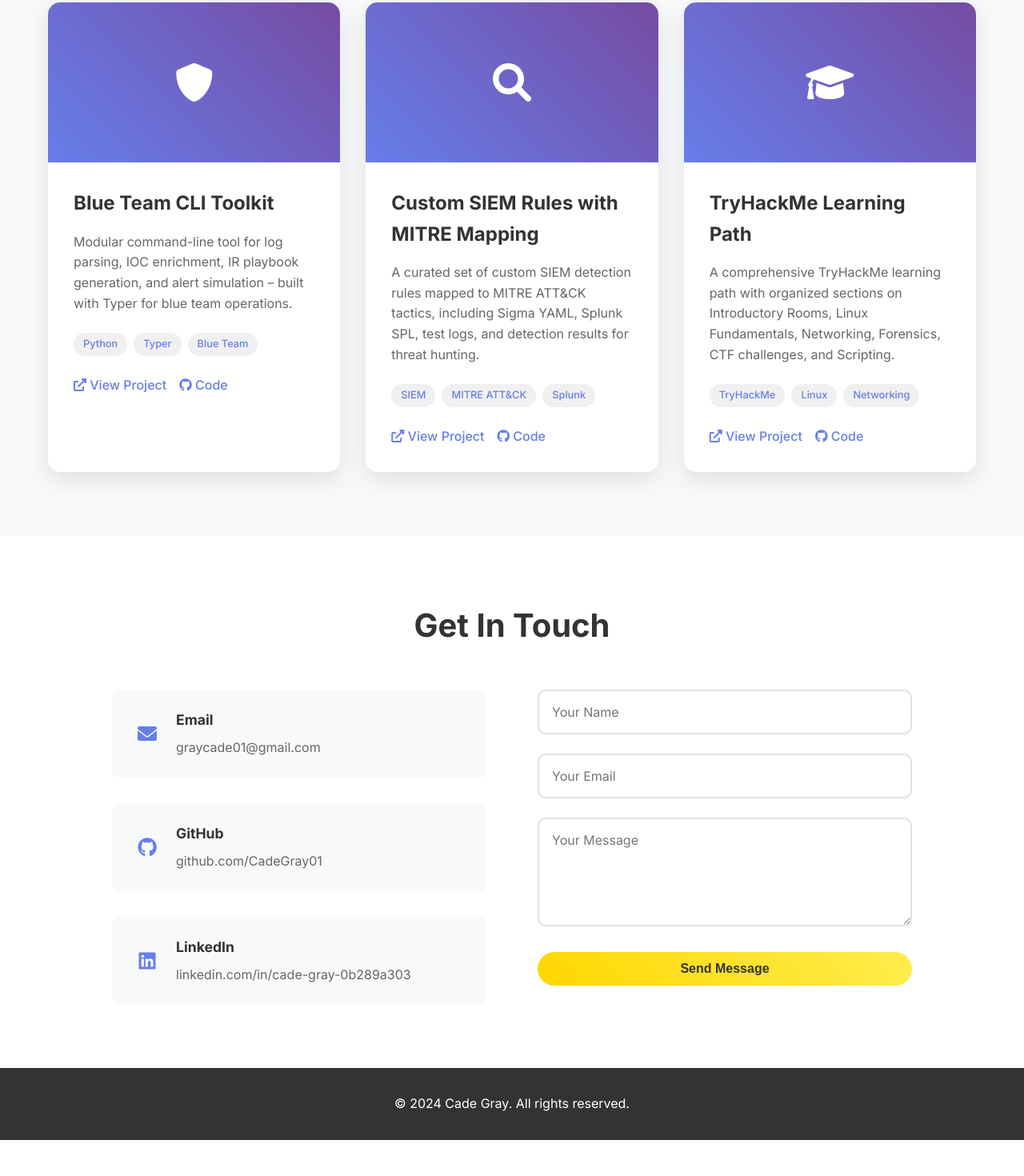
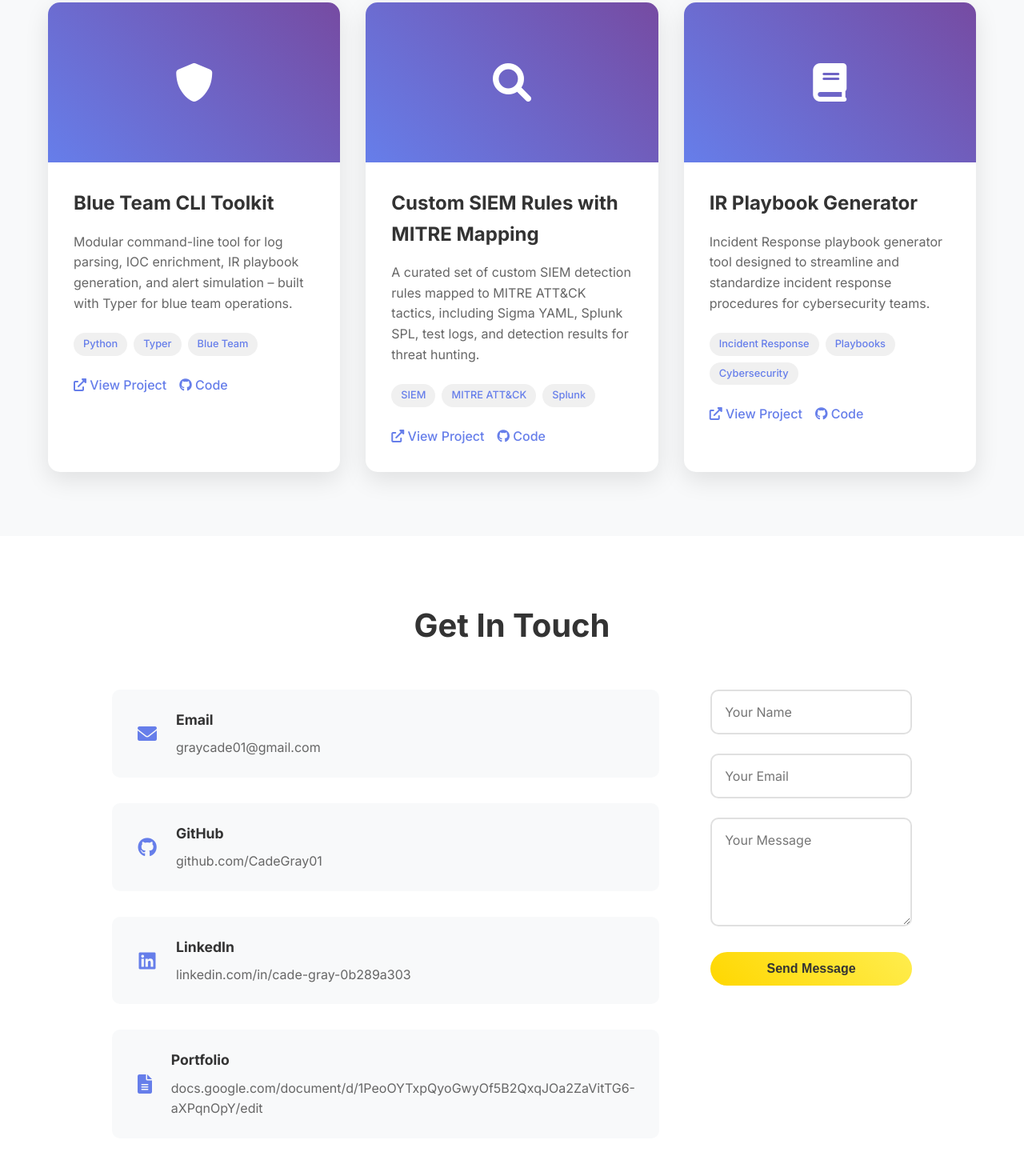
Before and after one commit to CadeGray01/portfolio-website, a plain HTML site: page index.html in a window 1280 px wide. Shown: the part 1750-3220 px from the top of the page at 80% size. Before the commit the page ends 3175 px from the top, so only its background shows below. Drawn offline with Linux system fonts and the light colour scheme.

Commit message:
Add IR Playbook Generator project and portfolio document link

```diff
--- a/index.html
+++ b/index.html
@@ -144,19 +144,19 @@
 
                 <div class="project-card">
                     <div class="project-image">
-                        <i class="fas fa-graduation-cap"></i>
+                        <i class="fas fa-book"></i>
                     </div>
                     <div class="project-content">
-                        <h3>TryHackMe Learning Path</h3>
-                        <p>A comprehensive TryHackMe learning path with organized sections on Introductory Rooms, Linux Fundamentals, Networking, Forensics, CTF challenges, and Scripting.</p>
+                        <h3>IR Playbook Generator</h3>
+                        <p>Incident Response playbook generator tool designed to streamline and standardize incident response procedures for cybersecurity teams.</p>
                         <div class="project-tech">
-                            <span class="tech-tag">TryHackMe</span>
-                            <span class="tech-tag">Linux</span>
-                            <span class="tech-tag">Networking</span>
+                            <span class="tech-tag">Incident Response</span>
+                            <span class="tech-tag">Playbooks</span>
+                            <span class="tech-tag">Cybersecurity</span>
                         </div>
                         <div class="project-links">
-                            <a href="https://github.com/CadeGray01/TryHackMe-Learning-Path-From-Beginner-to-Expert" class="project-link"><i class="fas fa-external-link-alt"></i> View Project</a>
-                            <a href="https://github.com/CadeGray01/TryHackMe-Learning-Path-From-Beginner-to-Expert" class="project-link"><i class="fab fa-github"></i> Code</a>
+                            <a href="https://github.com/CadeGray01/IR_Playbook_Generator" class="project-link"><i class="fas fa-external-link-alt"></i> View Project</a>
+                            <a href="https://github.com/CadeGray01/IR_Playbook_Generator" class="project-link"><i class="fab fa-github"></i> Code</a>
                         </div>
                     </div>
                 </div>
@@ -191,6 +191,13 @@
                             <p>linkedin.com/in/cade-gray-0b289a303</p>
                         </div>
                     </div>
+                    <div class="contact-item">
+                        <i class="fas fa-file-alt"></i>
+                        <div>
+                            <h3>Portfolio</h3>
+                            <p>docs.google.com/document/d/1PeoOYTxpQyoGwyOf5B2QxqJOa2ZaVitTG6-aXPqnOpY/edit</p>
+                        </div>
+                    </div>
                 </div>
                 <form class="contact-form">
                     <div class="form-group">
```
